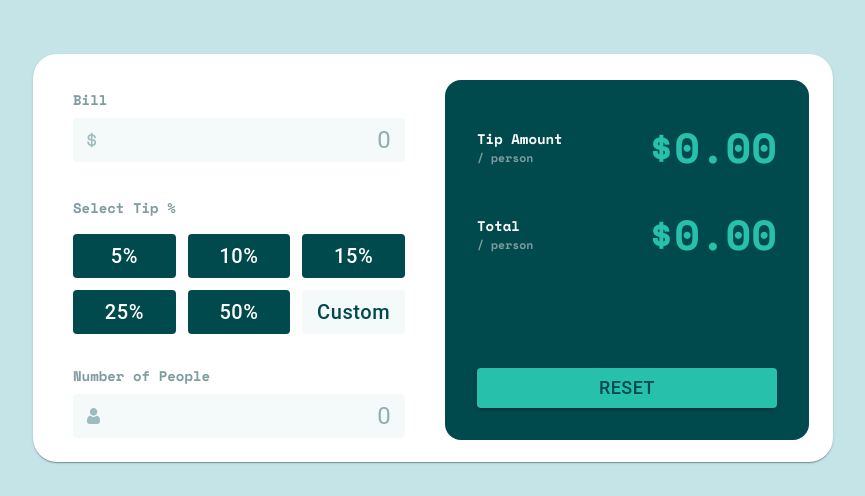
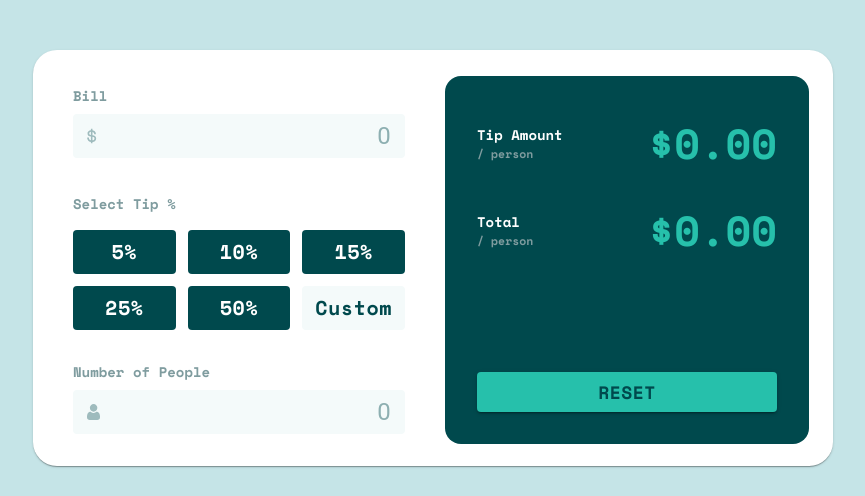
Before and after one commit to danhalis/tip-calculator-app, a Next.js app: page / in a window 1280 px wide. Shown: the part 204-700 px from the top of the page, without its empty margins (207-1072 px from the left). Built offline with nearby package versions, Linux system fonts and the light colour scheme.

Commit message:
Set !important of font on some mui component

```diff
--- a/app/globals.css
+++ b/app/globals.css
@@ -28,12 +28,14 @@
   }
 
   .tip-selection-btn {
+    font-family: 'Space Mono', monospace !important;
     @apply
       !bg-[#00494d]
       hover:!bg-[#9fe8df]
       !text-white
       hover:!text-[#00494d]
       !text-xl
+      !font-bold
       !normal-case
       !h-11;
   }
@@ -65,10 +67,12 @@
   }
 
   .action-btn {
+    font-family: 'Space Mono', monospace !important;
     @apply
       !bg-[#26c0ab]
       hover:!bg-[#9fe8df]
       !text-[#00494d]
-      !text-lg;
+      !text-lg
+      !font-bold;
   }
 }
--- a/app/layout.tsx
+++ b/app/layout.tsx
@@ -2,6 +2,7 @@
 
 import "@/app/globals.css";
 import { monospace700 } from "@/app/constants";
+import Head from "next/head";
 
 const metadata = {
   title: "Splitter",
@@ -15,6 +16,19 @@
 }) {
   return (
     <html lang="en">
+      <Head>
+        {/* Google Space Mono font family */}
+        <link rel="preconnect" href="https://fonts.googleapis.com" />
+        <link
+          rel="preconnect"
+          href="https://fonts.gstatic.com"
+          crossOrigin=""
+        />
+        <link
+          href="https://fonts.googleapis.com/css2?family=Libre+Baskerville:ital,wght@0,700;1,400&display=swap"
+          rel="stylesheet"
+        />
+      </Head>
       <body className={monospace700.className}>{children}</body>
     </html>
   );
--- a/components/input/InputPanel.tsx
+++ b/components/input/InputPanel.tsx
@@ -1,34 +1,10 @@
 import { Card, CardContent } from "@mui/material";
-import {
-  Theme,
-  ThemeProvider,
-  createTheme,
-  useTheme,
-} from "@mui/material/styles";
 import React, { useEffect, useState } from "react";
 import AmountInput from "@/components/input/AmountInput";
 import TipSelectionRadioButtonGroup from "@/components/input/TipSelectionRadioButtonGroup";
 import { useForm } from "react-hook-form";
 import InputFormSchema from "@/components/input/InputFormSchema";
 import { classValidatorResolver } from "@hookform/resolvers/class-validator";
-
-const cardContentTheme = (outerTheme: Theme) =>
-  createTheme({
-    palette: {
-      mode: outerTheme.palette.mode,
-    },
-    components: {
-      MuiCardContent: {
-        styleOverrides: {
-          root: {
-            ":last-child": {
-              paddingBottom: 12,
-            },
-          },
-        },
-      },
-    },
-  });
 
 export interface Input {
   bill: number;
@@ -48,7 +24,6 @@
   onInputChanged,
   onResetSignalReceived,
 }: Props) {
-  const outerTheme = useTheme();
   const [bill, setBill] = useState<string>("");
   const [peopleNum, setPeopleNum] = useState<string>("");
   const [resetTipSelection, setResetTipSelection] = useState<boolean>(false);
@@ -107,8 +82,7 @@
       className={`${className}`}
       style={{ border: "none", boxShadow: "none" }}
     >
-      <ThemeProvider theme={cardContentTheme(outerTheme)}>
-        <CardContent className="pb-0">
+      <CardContent className="pb-2">
         <form className="space-y-8">
           <AmountInput
             // form hook
@@ -206,7 +180,6 @@
           />
         </form>
       </CardContent>
-      </ThemeProvider>
     </Card>
   );
 }
--- a/tailwind.config.js
+++ b/tailwind.config.js
@@ -7,4 +7,9 @@
     './app/**/*.{js,ts,jsx,tsx,mdx}',
   ],
   plugins: [],
+  theme: {
+    fontFamily: {
+      "monospace": ['"Space Mono"']
+    }
+  },
 }
```
Lines whose indentation alone changed are shown as unchanged.
